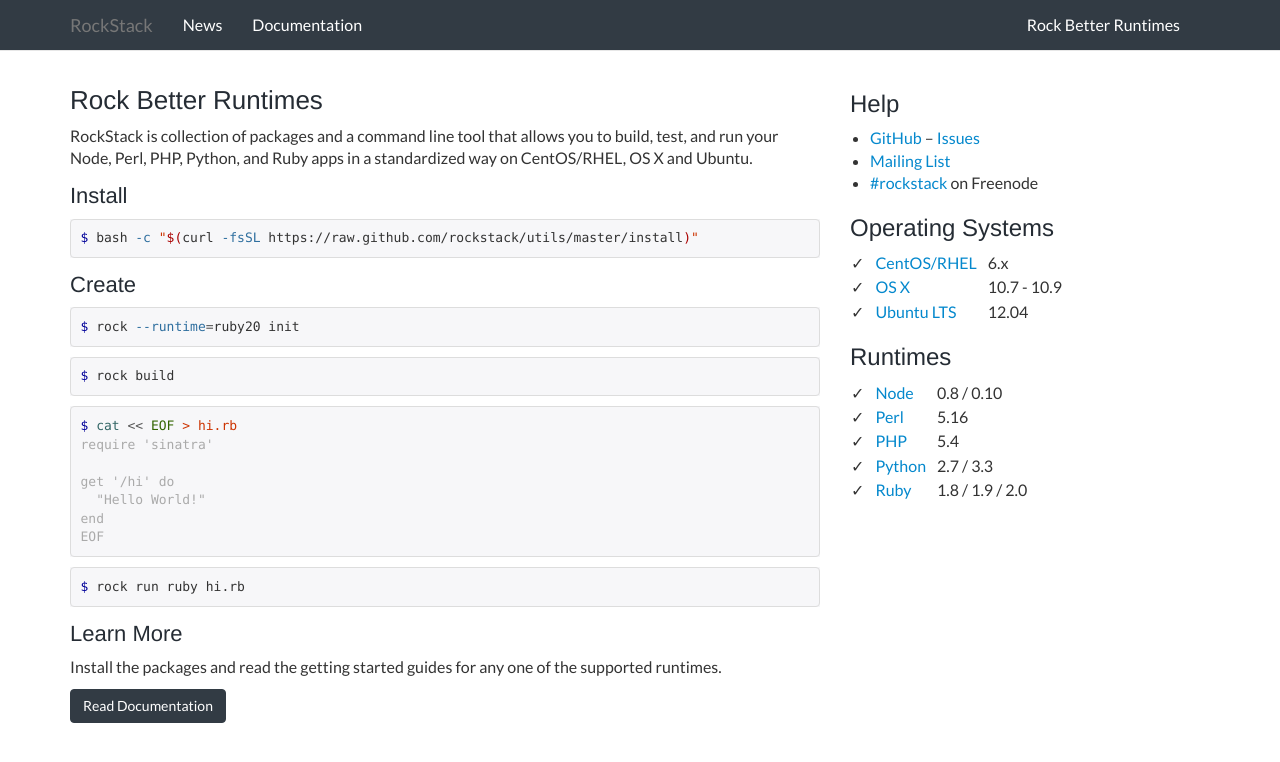
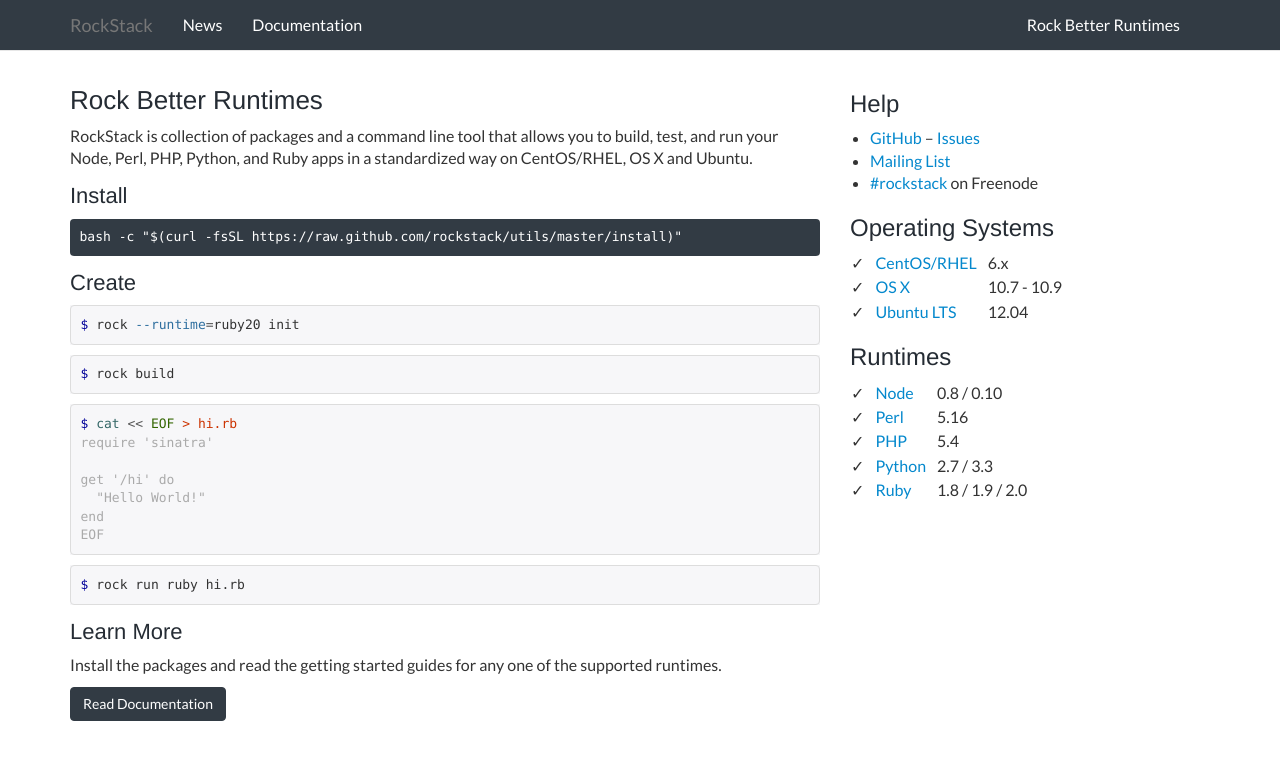
Before and after one commit to silas/rock, a Jekyll site: the page built from index.html, in a window 1280 px wide. Shown: the top 762 px of the page. Built offline with Jekyll 4.4.1, drawn with Linux system fonts in a browser that asks for light colours; Markdown is read by kramdown in place of the engine named in the settings; some of the changed lines change nothing that is shown.

Commit message:
Highlight install on frontpage

```diff
--- a/_layouts/default.html
+++ b/_layouts/default.html
@@ -7,10 +7,11 @@
     <title>{% if page.title %}{{ page.title }} - {% endif %}RockStack</title>
     <link href="/static/css/bootstrap.min.css?rev=1" rel="stylesheet">
     <link href="/static/pygments.css?rev=1" rel="stylesheet">
-    <link href="/static/screen.css?rev=2" rel="stylesheet" type="text/css" >
+    <link href="/static/rockstack.css?rev=2" rel="stylesheet" type="text/css" >
     <link href="//fonts.googleapis.com/css?family=Lato:400,700" rel="stylesheet" type="text/css">
     <script src="/static/js/jquery-2.0.3.min.js"></script>
     <script src="/static/js/bootstrap.min.js"></script>
+    <script src="/static/rockstack.js"></script>
     <!--[if lt IE 9]>
       <script src="/static/js/html5shiv.js"></script>
       <script src="/static/js/respond.min.js"></script>
--- a/index.html
+++ b/index.html
@@ -10,7 +10,9 @@
 
     <h2>Install</h2>
 
-    {% highlight console %}$ bash -c "$(curl -fsSL https://raw.github.com/rockstack/utils/master/install)"{% endhighlight %}
+    <div class="install">
+      <pre><code id="install">bash -c "$(curl -fsSL https://raw.github.com/rockstack/utils/master/install)"</code></pre>
+    </div>
 
     <h2>Create</h2>
 
--- a/static/screen.css
+++ b/static/rockstack.css
@@ -112,3 +112,9 @@
   white-space: nowrap;
   border-color: #ddd;
 }
+
+div.install pre {
+  border: none;
+  background-color: #323B44;
+  color: #fff;
+}
--- /dev/null
+++ b/static/rockstack.js
@@ -0,0 +1,20 @@
+// http://stackoverflow.com/questions/985272/jquery-selecting-text-in-an-element-akin-to-highlighting-with-your-mouse#answer-8803160
+function selectText(element) {
+    var doc = document;
+    var text = doc.getElementById(element);
+    if (doc.body.createTextRange) { // ms
+        var range = doc.body.createTextRange();
+        range.moveToElementText(text);
+        range.select();
+    } else if (window.getSelection) {
+        var selection = window.getSelection();
+        var range = doc.createRange();
+        range.selectNodeContents(text);
+        selection.removeAllRanges();
+        selection.addRange(range);
+    }
+}
+
+$(document).ready(function() {
+  $('#install').click(function(text) { selectText("install"); });
+});
```
